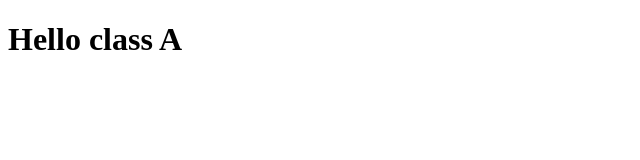
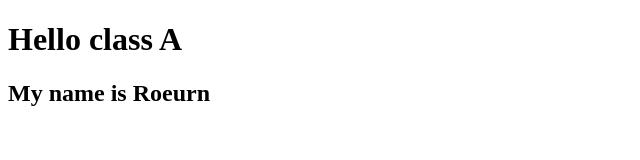
Before and after one commit to Roeurn-007/my-project-remode, a plain HTML site: page index.html in a window 1280 px wide. Shown: the whole page, without its empty margins (0-640 px from the left). Drawn offline with Linux system fonts and the light colour scheme.

Commit message:
added new h2 file

```diff
--- a/index.html
+++ b/index.html
@@ -7,6 +7,7 @@
 </head>
 <body>
     <h1>Hello class A</h1>
+    <h2>My name is Roeurn </h2>
 
 </body>
 </html>
```
